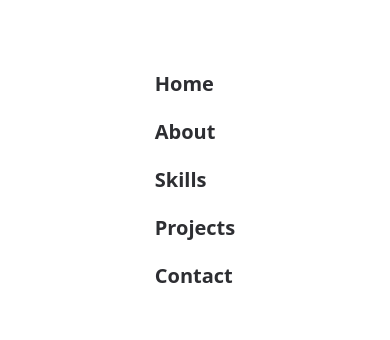
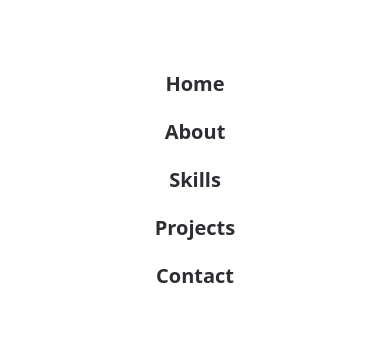
Before and after one commit to zackarydevove/portfolio, a React (Create React App) app: page / in a window 390 px wide. Both pictures are taken after a click on the icon 358 px from the left and 33 px from the top of the page. Shown: the part 242-582 px from the top of the page. Built offline with nearby package versions, Linux system fonts and the light colour scheme.

Commit message:
center navbar for small screen

```diff
--- a/src/components/Navbar.js
+++ b/src/components/Navbar.js
@@ -18,7 +18,7 @@ function Navbar() {
       open ?
 
       <div className='w-screen h-screen bg-white absolute top-0 left-0'>
-        <ul className='flex flex-col gap-5 absolute left-[50%] top-[50vh] translate-y-[-50%] translate-x-[-50%]'>
+        <ul className='flex flex-col gap-5 absolute left-[50%] top-[50vh] translate-y-[-50%] translate-x-[-50%] items-center'>
             <li className='cursor-pointer text-xl font-bold text-dark_grey hover:text-blue transition duration-300 '
               onClick={() => setOpen(false)}>
               <a href='#home'>Home</a>
```
